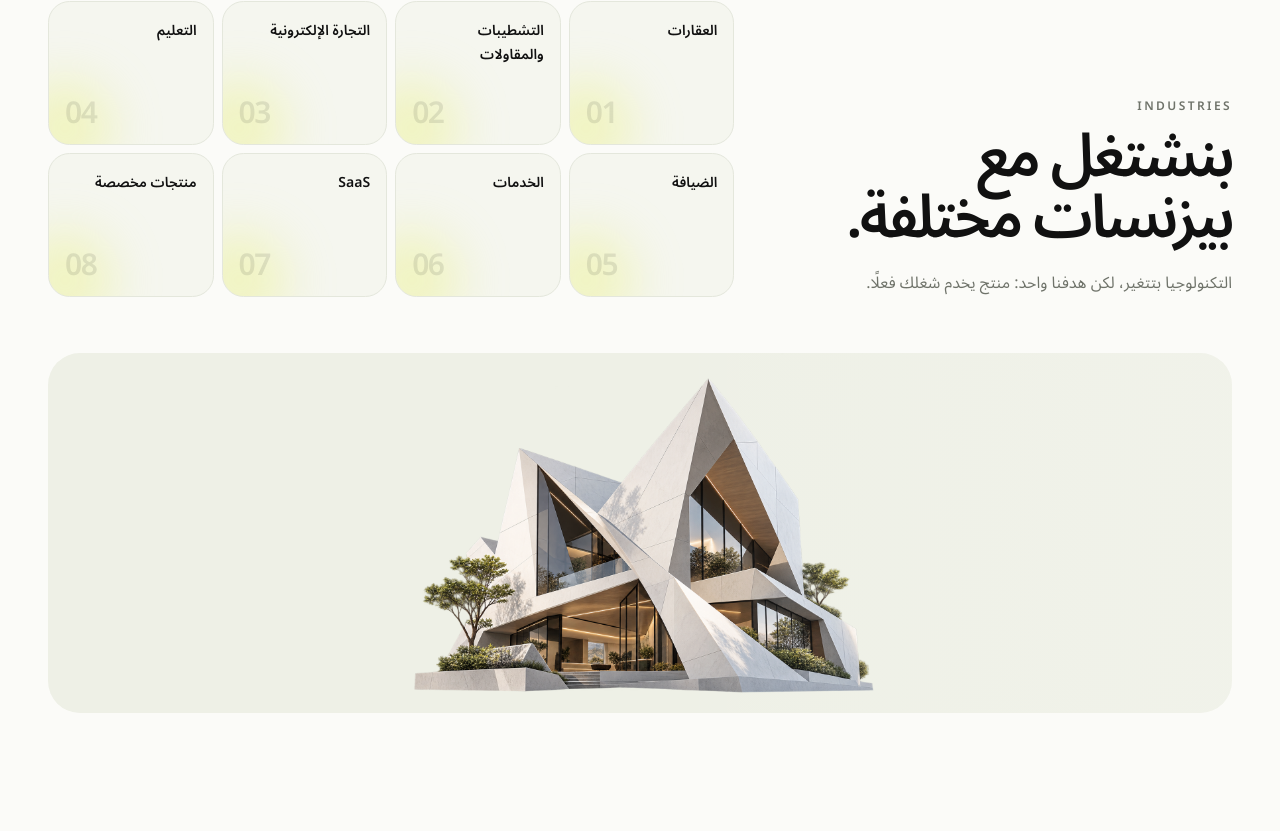
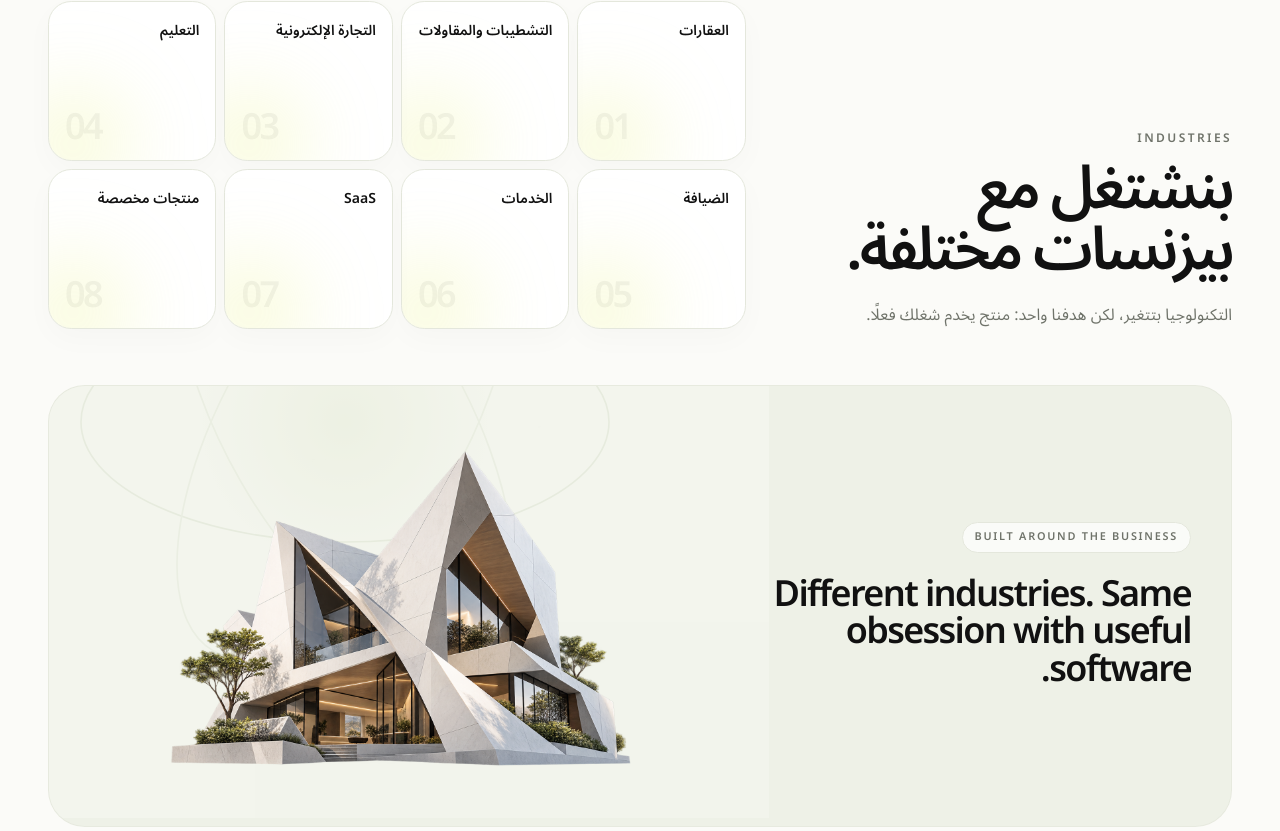
Before and after one commit to 0mar04/Solly-Crm-, a Next.js app: page /ar in a window 1280 px wide. Shown: the part 4669-5500 px from the top of the page. Built offline with nearby package versions, Linux system fonts and the light colour scheme; no server answers.

Commit message:
style(home): apply final UI polish to industries-section.tsx

```diff
--- a/src/components/sections/industries-section.tsx
+++ b/src/components/sections/industries-section.tsx
@@ -8,9 +8,9 @@ type IndustriesSectionProps = {
 
 export function IndustriesSection({ copy }: IndustriesSectionProps) {
   return (
-    <section id="industries" className="section-spacing scroll-mt-24">
+    <section id="industries" className="relative scroll-mt-24 py-20 sm:py-24 lg:py-32">
       <div className="site-container">
-        <div className="grid gap-10 lg:grid-cols-[0.8fr_1.2fr] lg:items-end">
+        <div className="grid gap-10 lg:grid-cols-[0.78fr_1.22fr] lg:items-end">
           <div className="max-w-xl">
             <p className="section-kicker">{copy.eyebrow}</p>
             <h2 className="section-title">{copy.title}</h2>
@@ -19,18 +19,47 @@ export function IndustriesSection({ copy }: IndustriesSectionProps) {
 
           <div className="grid grid-cols-2 gap-2 sm:grid-cols-4">
             {copy.items.map((item, index) => (
-              <div key={item} className="relative min-h-32 overflow-hidden rounded-[1.35rem] border border-border bg-surface p-4 sm:min-h-36">
-                <span className="relative z-10 text-sm font-semibold">{item}</span>
-                <div className="absolute -bottom-8 -end-8 size-24 rounded-full bg-accent/35 blur-xl" />
-                <span className="absolute bottom-3 end-4 text-3xl font-semibold tracking-[-0.05em] text-foreground/10">{String(index + 1).padStart(2, "0")}</span>
+              <div
+                key={item}
+                className="group relative min-h-36 overflow-hidden rounded-[1.45rem] border border-border bg-white p-4 shadow-[0_10px_30px_rgba(17,17,17,0.025)] sm:min-h-40"
+              >
+                <span className="relative z-10 max-w-[10ch] text-sm font-semibold leading-5">{item}</span>
+                <span className="absolute bottom-3 end-4 text-4xl font-semibold tracking-[-0.07em] text-foreground/[0.055] transition-transform duration-300 group-hover:scale-110">
+                  {String(index + 1).padStart(2, "0")}
+                </span>
+                <div className="absolute -bottom-10 -end-8 size-28 rounded-full bg-accent/25 blur-2xl transition-transform duration-500 group-hover:scale-125" />
               </div>
             ))}
           </div>
         </div>
 
-        <div className="relative mt-14 min-h-[280px] overflow-hidden rounded-[2rem] bg-surface-muted sm:min-h-[360px]">
-          <Image src="/assets/decor/angular-building-cutout.png" alt="" fill className="object-contain object-center sm:object-end" />
-          <div className="absolute inset-0 bg-gradient-to-r from-background/20 via-transparent to-transparent rtl:bg-gradient-to-l" />
+        <div className="relative mt-14 overflow-hidden rounded-[2.3rem] border border-border/70 bg-[#eef1e7]">
+          <Image
+            src="/assets/backgrounds/section-orbit-light.svg"
+            alt=""
+            width={1200}
+            height={900}
+            className="pointer-events-none absolute -end-60 -top-72 w-[60rem] opacity-35"
+          />
+          <div className="grid min-h-[420px] items-center gap-8 p-6 sm:p-8 lg:grid-cols-[0.85fr_1.15fr] lg:p-10">
+            <div className="relative z-10 max-w-lg">
+              <span className="inline-flex rounded-full border border-border bg-white/70 px-3 py-1.5 text-[0.68rem] font-semibold uppercase tracking-[0.16em] text-muted-foreground backdrop-blur">
+                Built around the business
+              </span>
+              <p className="mt-6 text-3xl font-semibold leading-[1.05] tracking-[-0.045em] sm:text-4xl">
+                Different industries. Same obsession with useful software.
+              </p>
+            </div>
+
+            <div className="relative min-h-[300px] sm:min-h-[360px]">
+              <Image
+                src="/assets/decor/angular-building-cutout.png"
+                alt=""
+                fill
+                className="object-contain object-center lg:object-end"
+              />
+            </div>
+          </div>
         </div>
       </div>
     </section>
```
